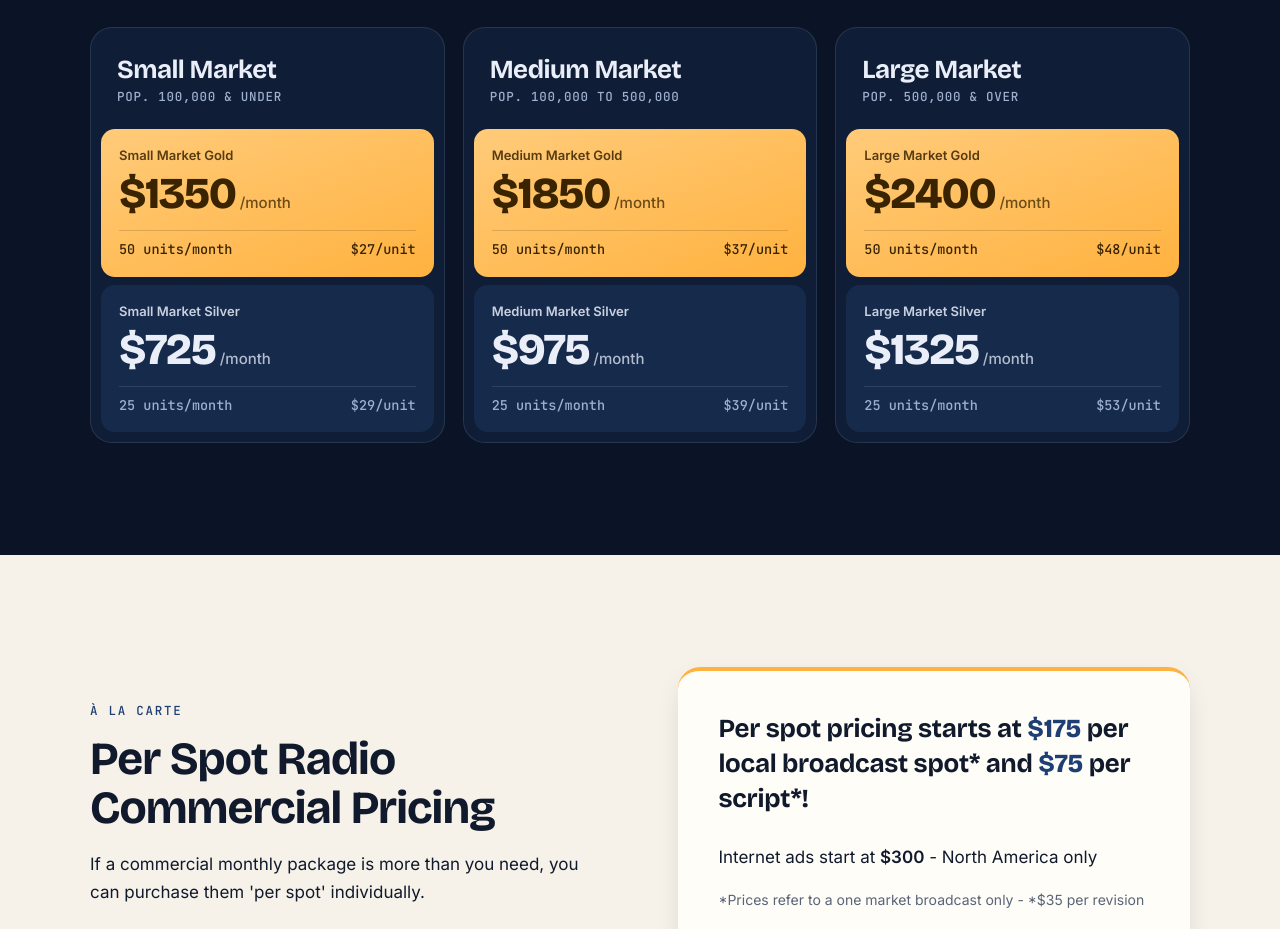
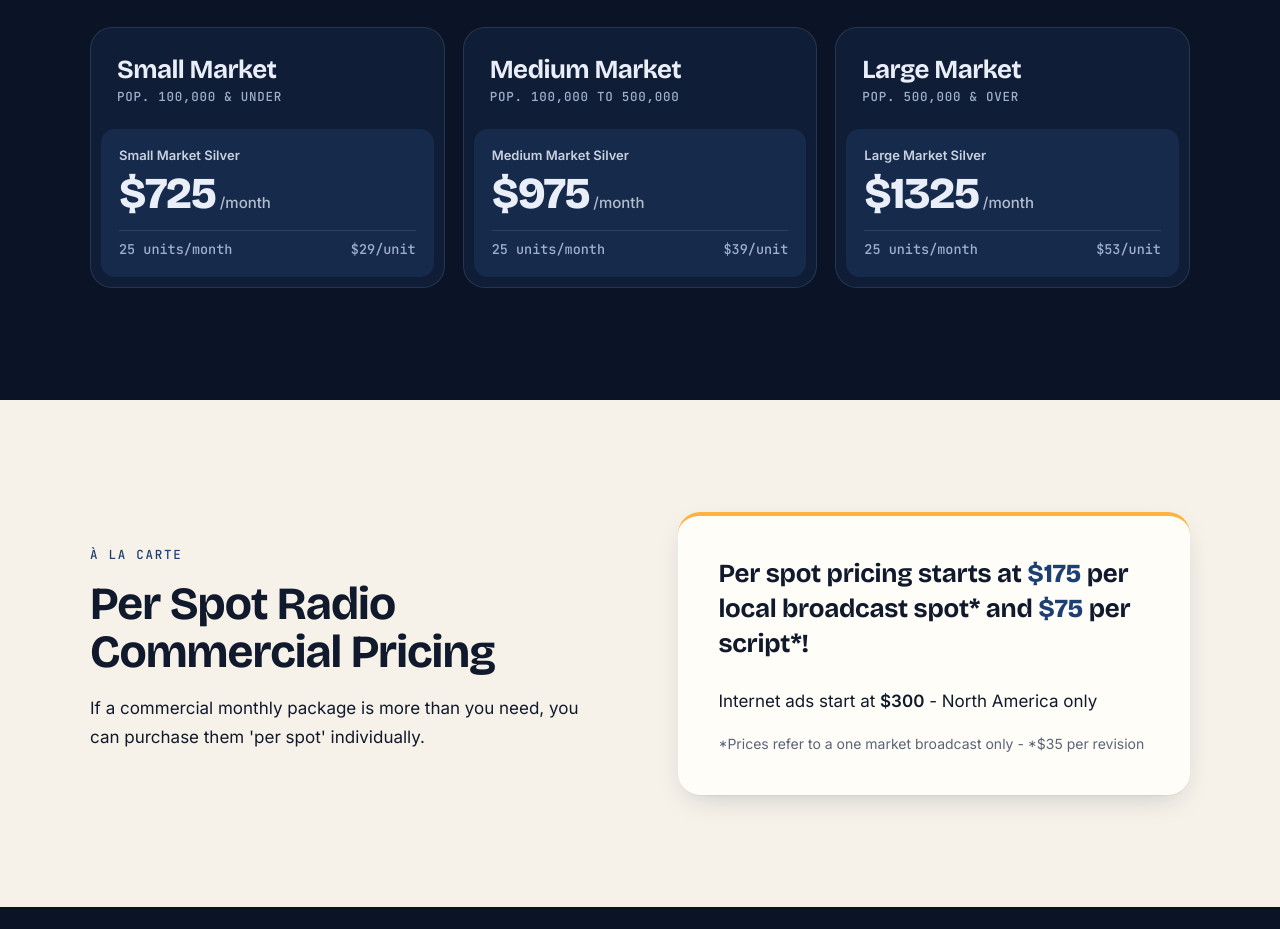
Before and after one commit to kraaly53/overnight-radio-website, a plain HTML site: page services.html in a window 1280 px wide. Shown: the part 1400-2329 px from the top of the page. Drawn offline with Linux system fonts and the light colour scheme.

Commit message:
Remove Small, Medium and Large Market Gold pricing tiers

```diff
--- a/services.html
+++ b/services.html
@@ -103,12 +103,6 @@
       <article class="market">
         <header class="market__head"><h3>Small Market</h3><p>Pop. 100,000 &amp; under</p></header>
 
-        <div class="plan plan--gold">
-          <p class="plan__name">Small Market Gold</p>
-          <p class="plan__price">$1350<span>/month</span></p>
-          <ul class="plan__facts"><li>50 units/month</li><li>$27/unit</li></ul>
-        </div>
-
         <div class="plan plan--silver">
           <p class="plan__name">Small Market Silver</p>
           <p class="plan__price">$725<span>/month</span></p>
@@ -120,12 +114,6 @@
       <article class="market">
         <header class="market__head"><h3>Medium Market</h3><p>Pop. 100,000 to 500,000</p></header>
 
-        <div class="plan plan--gold">
-          <p class="plan__name">Medium Market Gold</p>
-          <p class="plan__price">$1850<span>/month</span></p>
-          <ul class="plan__facts"><li>50 units/month</li><li>$37/unit</li></ul>
-        </div>
-
         <div class="plan plan--silver">
           <p class="plan__name">Medium Market Silver</p>
           <p class="plan__price">$975<span>/month</span></p>
@@ -136,12 +124,6 @@
 
       <article class="market">
         <header class="market__head"><h3>Large Market</h3><p>Pop. 500,000 &amp; over</p></header>
-
-        <div class="plan plan--gold">
-          <p class="plan__name">Large Market Gold</p>
-          <p class="plan__price">$2400<span>/month</span></p>
-          <ul class="plan__facts"><li>50 units/month</li><li>$48/unit</li></ul>
-        </div>
 
         <div class="plan plan--silver">
           <p class="plan__name">Large Market Silver</p>
```
